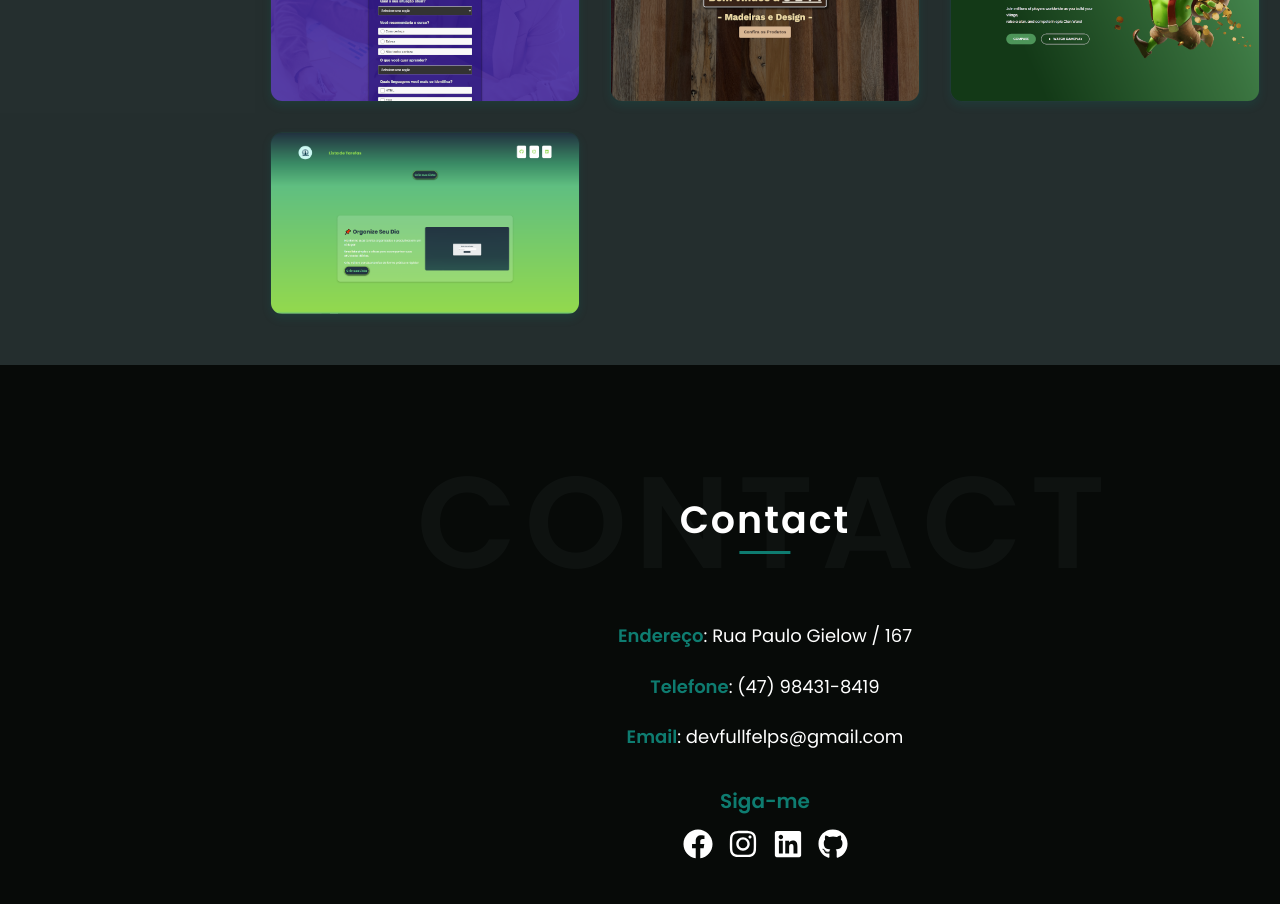
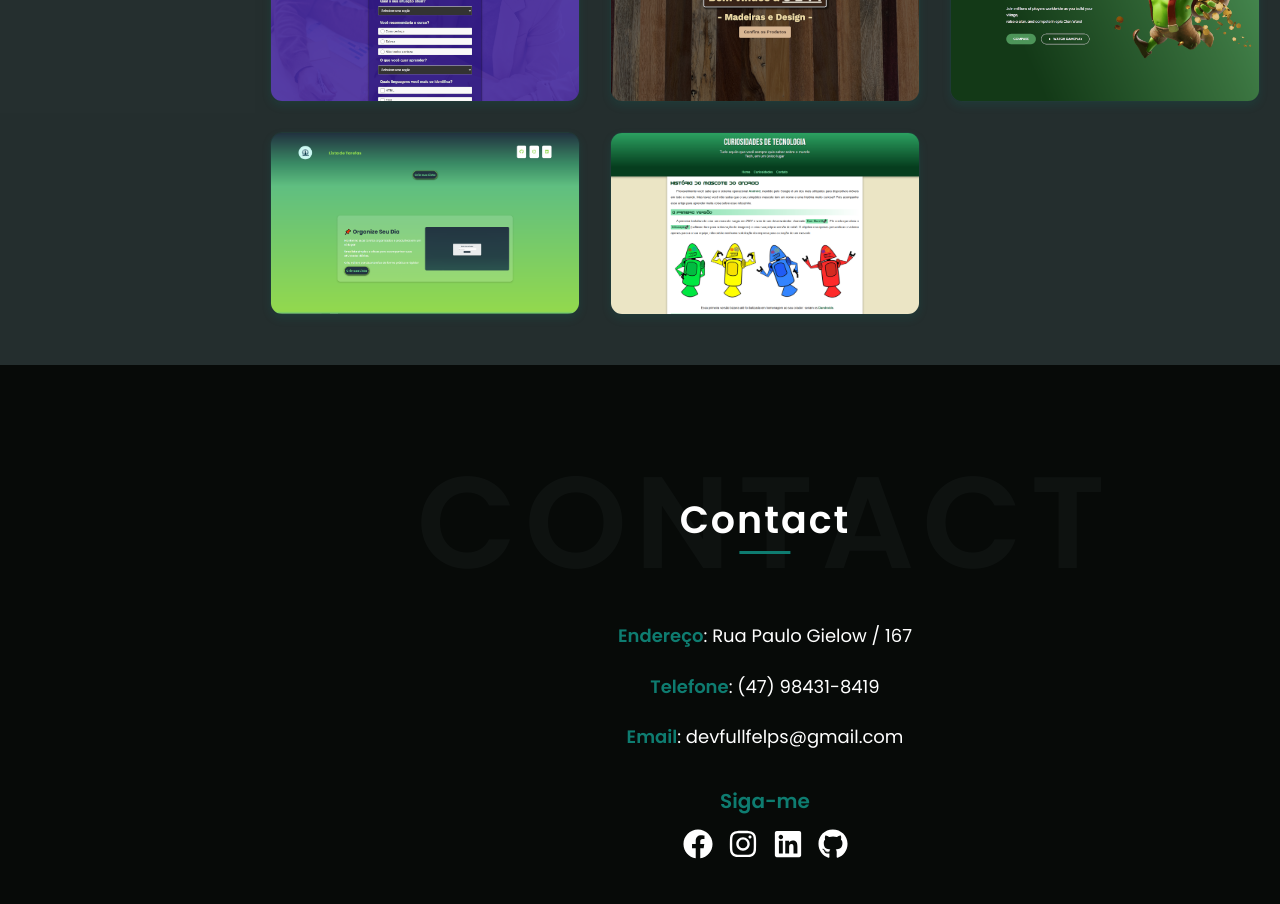
Before and after one commit to DevFullFelps/site_perfil, a React (Create React App) app in the folder perfil_portfolio/: page / in a window 1280 px wide. Shown: the part 1920-2824 px from the top of the page. Built offline with nearby package versions, Linux system fonts and the light colour scheme.

Commit message:
Update Projects.js

```diff
--- a/perfil_portfolio/src/components/Projects.js
+++ b/perfil_portfolio/src/components/Projects.js
@@ -6,7 +6,7 @@ const projectsData = [
         id: 1,
         title: "Formulário Cadastro",
         description: "Web | Front-end",
-        image: "/pasta_projetos/p_formulario2.png", // Caminho ajustado
+        image: "/pasta_projetos/p_formulario2.png",
         creator: "Felipe Adriano",
         technologies: "HTML, CSS",
         creationDate: "2025-01-15",
@@ -17,7 +17,7 @@ const projectsData = [
         id: 2,
         title: "CETI Commerce",
         description: "Web | Front-end",
-        image: "/pasta_projetos/p_ceti2.png", // Caminho ajustado
+        image: "/pasta_projetos/p_ceti2.png",
         creator: "Felipe Adriano",
         technologies: "HTML, CSS, JS, React",
         creationDate: "2024-10-15",
@@ -28,7 +28,7 @@ const projectsData = [
         id: 3,
         title: "Goblin COC",
         description: "Web | Front-end",
-        image: "/pasta_projetos/p_goblin2.png", // Caminho ajustado
+        image: "/pasta_projetos/p_goblin2.png",
         creator: "Felipe Adriano",
         technologies: "HTML, CSS",
         creationDate: "2024-05-20",
@@ -39,12 +39,23 @@ const projectsData = [
         id: 4,
         title: "Lista Tarefas",
         description: "Web | Front-end",
-        image: "/pasta_projetos/p_tabela.PNG", // Caminho ajustado
+        image: "/pasta_projetos/p_tabela.PNG",
         creator: "Felipe Adriano",
         technologies: "HTML, CSS, JS, Banco de Dados",
         creationDate: "2025-01-30",
         vercelLink: "https://lista-tarefas-xi-lilac.vercel.app/",
         githubLink: "https://github.com/DevFullFelps/lista_tarefas"
+    },
+    {
+        id: 5,
+        title: "Projeto Android",
+        description: "Web | Front-end",
+        image: "/pasta_projetos/p_android.PNG",
+        creator: "Felipe Adriano",
+        technologies: "HTML e CSS",
+        creationDate: "2025-02-19",
+        vercelLink: "https://android-project-psi.vercel.app/",
+        githubLink: "https://github.com/DevFullFelps/android-project"
     },
 ];
 
@@ -98,7 +109,7 @@ const Projects = () => {
                             <p><strong>Data de Criação:</strong> {selectedProject.creationDate}</p>
                             <p>
                                 <strong>Links:</strong>
-                                <a href={selectedProject.vercelLink} target="_blank" rel="noopener noreferrer">Vercel</a> |
+                                <a href={selectedProject.vercelLink} target="_blank" rel="noopener noreferrer">Site</a> |
                                 <a href={selectedProject.githubLink} target="_blank" rel="noopener noreferrer">GitHub</a>
                             </p>
                         </div>
```
